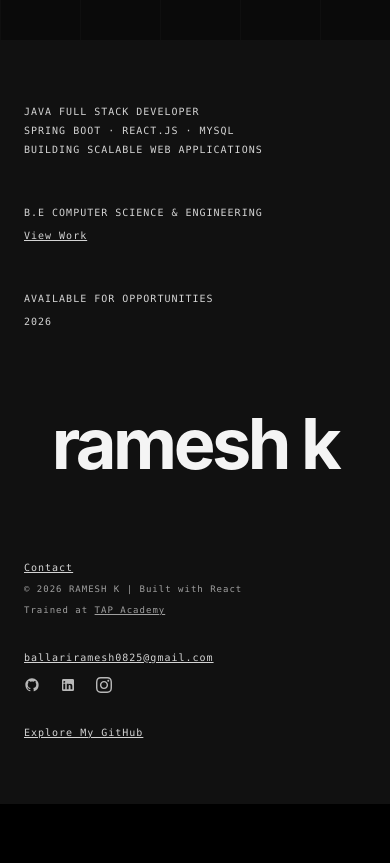
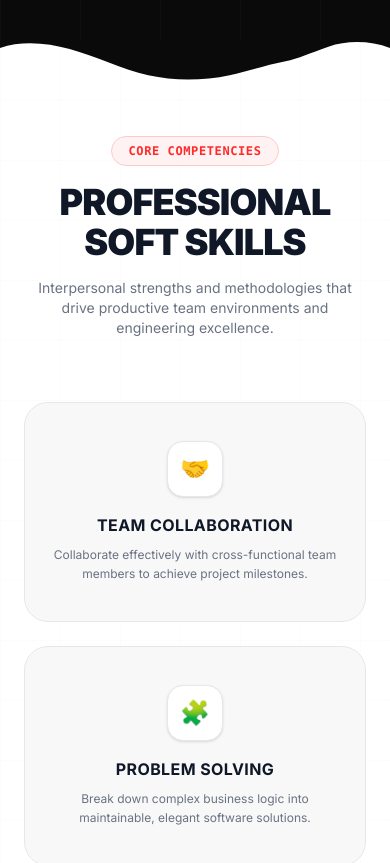
Before and after one commit to Ramesh2200/ramesh-k-portfolio, a React (Vite) app: page / in a window 390 px wide. Shown: the part 6380-7243 px from the top of the page. Before the commit the page ends 7184 px from the top, so only its background shows below. Built offline with nearby package versions, Linux system fonts and the light colour scheme; no server answers.

Commit message:
Create SoftSkills component with light contrast styling, render in App.jsx

```diff
--- a/src/App.jsx
+++ b/src/App.jsx
@@ -4,6 +4,7 @@ import About from './components/About'
 import TechnicalSkills from './components/TechnicalSkills'
 import Projects from './components/Projects'
 import Leadership from './components/Leadership'
+import SoftSkills from './components/SoftSkills'
 import Footer from './components/Footer'
 
 function App() {
@@ -15,6 +16,7 @@ function App() {
       <TechnicalSkills />
       <Projects />
       <Leadership />
+      <SoftSkills />
       <Footer />
     </>
   )
--- /dev/null
+++ b/src/components/SoftSkills.jsx
@@ -0,0 +1,67 @@
+import { softSkillsList } from '../data/portfolioData'
+
+function SoftSkillCard({ skill, index }) {
+  return (
+    <div
+      data-aos="fade-up"
+      data-aos-delay={index * 100}
+      className="group bg-[#f8f8f8] border border-gray-200 rounded-3xl p-6 min-h-[220px] text-center flex flex-col items-center justify-center hover:scale-[1.03] hover:shadow-[0_10px_30px_rgba(255,42,42,0.15)] hover:border-red-200 transition-all duration-300"
+    >
+      {/* Emoji in Rounded Square Container */}
+      <div className="w-14 h-14 rounded-2xl bg-white border border-gray-200 flex items-center justify-center text-2xl mb-4 group-hover:bg-red-50 group-hover:border-red-200 group-hover:scale-110 transition-all duration-300 shadow-sm">
+        <span>{skill.icon}</span>
+      </div>
+
+      {/* Uppercase Skill Name */}
+      <h3 className="text-base font-bold text-gray-900 uppercase tracking-wide mb-2 group-hover:text-[#ff2a2a] transition-colors">
+        {skill.name}
+      </h3>
+
+      {/* Description */}
+      <p className="text-gray-500 text-xs md:text-sm leading-relaxed">
+        {skill.desc}
+      </p>
+    </div>
+  )
+}
+
+export default function SoftSkills() {
+  return (
+    <section className="bg-white pt-24 pb-32 px-6 md:px-12 relative overflow-hidden bg-[linear-gradient(to_right,#80808006_1px,transparent_1px),linear-gradient(to_bottom,#80808006_1px,transparent_1px)] bg-[size:60px_60px]">
+      {/* Torn-Paper Divider at Top */}
+      <div className="absolute top-0 left-0 w-full overflow-hidden leading-none z-10 rotate-180">
+        <svg
+          className="relative block w-full h-10 md:h-16"
+          viewBox="0 0 1200 120"
+          preserveAspectRatio="none"
+          aria-hidden="true"
+        >
+          <path
+            d="M321.39,56.44c58-10.79,114.16-30.13,172-41.86,82.39-16.72,168.19-17.73,250.45-.39C823.78,31,906.67,72,985.66,92.83c70.05,18.48,146.53,26.09,214.34,3V120H0V95.8C59.71,118.08,130.83,119.62,189.5,99.8,242.79,81.82,282.88,63.6,321.39,56.44Z"
+            className="fill-[#0a0a0a]"
+          />
+        </svg>
+      </div>
+
+      {/* Header */}
+      <div className="text-center mb-16 relative z-10" data-aos="fade-up">
+        <span className="inline-block px-4 py-1.5 rounded-full bg-red-50 border border-red-200 text-[#ff2a2a] text-xs font-mono font-semibold uppercase tracking-wider mb-4">
+          Core Competencies
+        </span>
+        <h2 className="text-4xl md:text-5xl font-black text-gray-900 uppercase tracking-tight mb-4">
+          Professional Soft Skills
+        </h2>
+        <p className="text-gray-500 text-sm md:text-base max-w-xl mx-auto">
+          Interpersonal strengths and methodologies that drive productive team environments and engineering excellence.
+        </p>
+      </div>
+
+      {/* Cards Grid */}
+      <div className="grid grid-cols-1 sm:grid-cols-2 lg:grid-cols-4 gap-6 max-w-7xl mx-auto relative z-10">
+        {softSkillsList.map((skill, index) => (
+          <SoftSkillCard key={skill.name} skill={skill} index={index} />
+        ))}
+      </div>
+    </section>
+  )
+}
```
